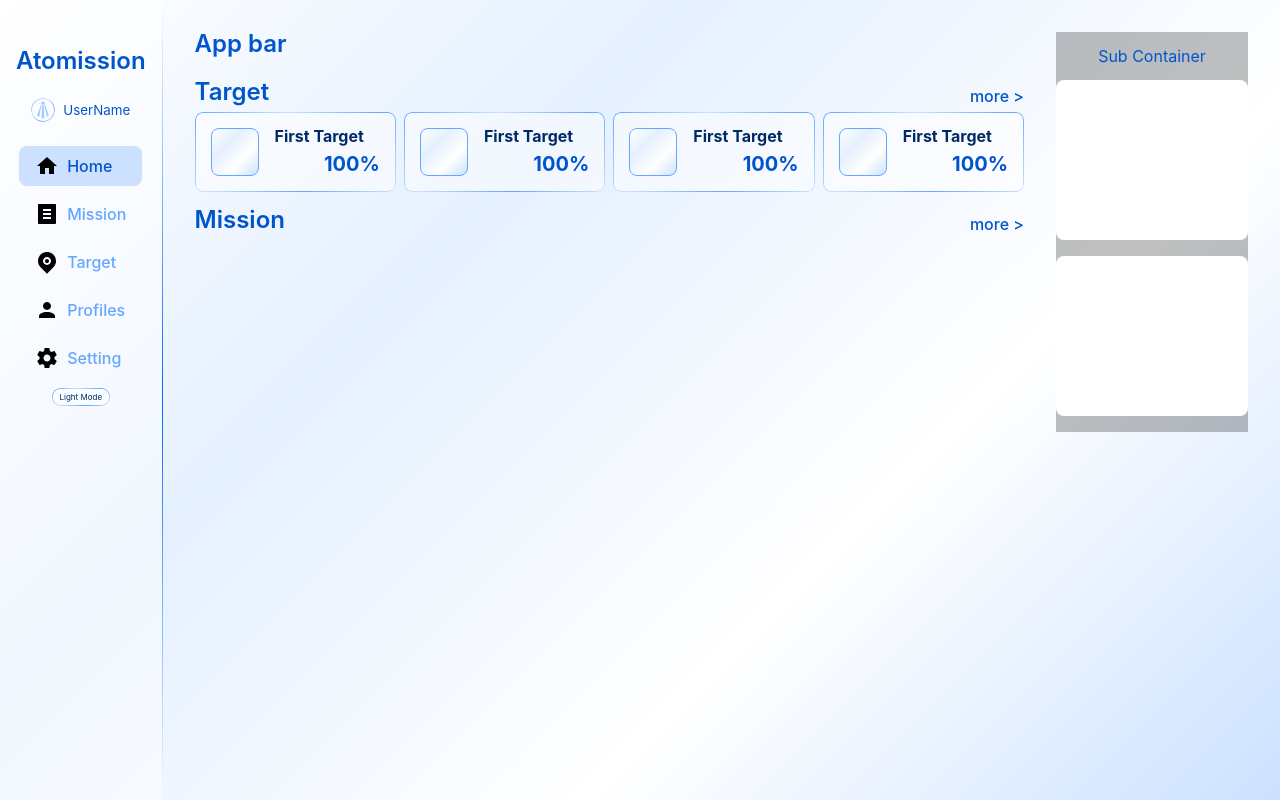
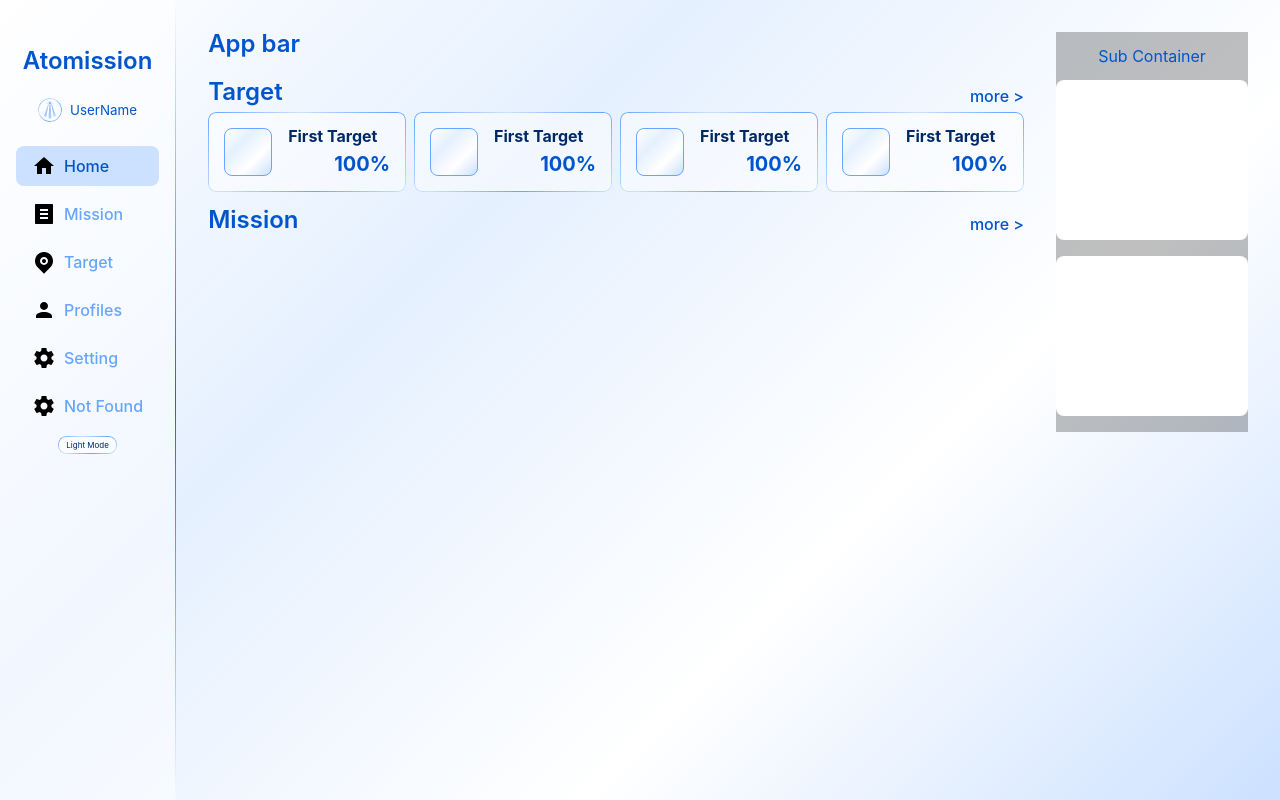
Before and after one commit to silence870121/Atomission, a Vue app: page / in a window 1280 px wide. Built offline with nearby package versions, Linux system fonts and the light colour scheme.

Commit message:
update 404NotFound Page

```diff
--- a/src/components/Router.vue
+++ b/src/components/Router.vue
@@ -58,6 +58,12 @@ function toLocal(page) {
                     <router-link to="/setting" @click="toLocal('Setting')">
                         <img src="/public/Icon/setting.svg" alt="Setting icon">
                         Setting
+                    </router-link>
+                </li>
+                <li>
+                    <router-link to="/404" @click="toLocal('Setting')">
+                        <img src="/public/Icon/setting.svg" alt="Setting icon">
+                        Not Found
                     </router-link>
                 </li>
                 <li>
--- a/src/views/Notfound.vue
+++ b/src/views/Notfound.vue
@@ -1,7 +1,8 @@
 <script setup>
 </script>
-
+<!-- TODO -->
 <template>
+    <svg-icon name="favicon" />
     <img src="@icons/favicon.svg" alt="" srcset="">
     <h2>404 Not Found</h2>
 </template>
```
